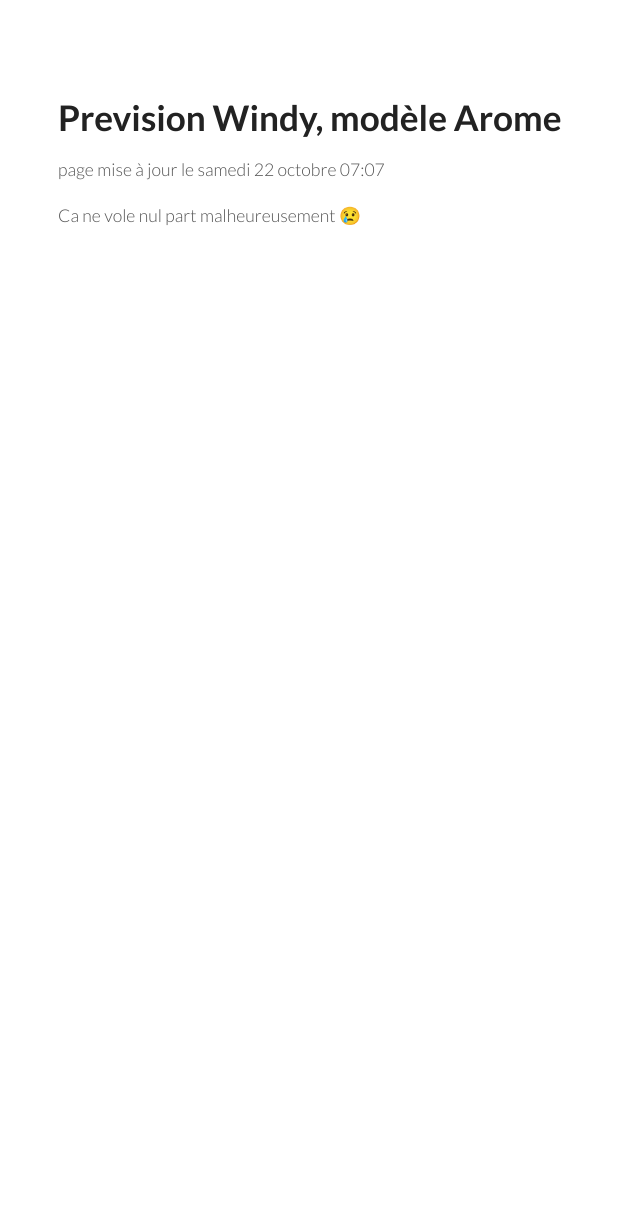
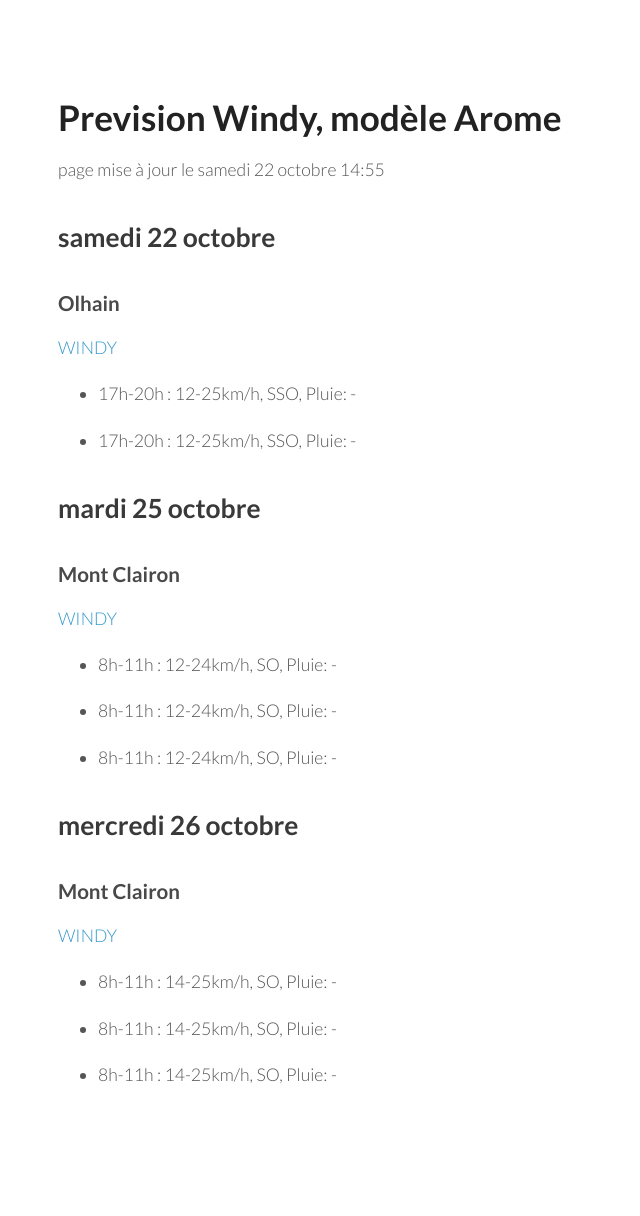
Before and after one commit to parapente-dans-le-nord/parapente-dans-le-nord.github.io, a Jekyll site: the page built from index.markdown, in a window 1280 px wide. Shown: the whole page, without its empty margins (0-640 px from the left). Built offline with Jekyll 4.4.1, drawn with Linux system fonts in a browser that asks for light colours; our own code applies the rules of GitHub Pages for plain Markdown files; before the commit the page ends 900 px from its top, so only the background shows below that.

Commit message:
update index.markdown

```diff
--- a/index.markdown
+++ b/index.markdown
@@ -4,7 +4,44 @@ layout: my-layout
 
 
 # Prevision Windy, modèle Arome
-page mise à jour le samedi 22 octobre 07:07
+page mise à jour le samedi 22 octobre 14:55
 
 
-Ca ne vole nul part malheureusement 😢
+
+## samedi 22 octobre
+
+### Olhain
+
+ [WINDY](https://windy.com/50.434/2.586?50.031,2.587,8,m:e3eagft)
+
+- 17h-20h : 12-25km/h, SSO, Pluie: -
+
+- 17h-20h : 12-25km/h, SSO, Pluie: -
+
+
+
+## mardi 25 octobre
+
+### Mont Clairon
+
+ [WINDY](https://windy.com/49.919/2.729?49.515,2.730,8,m:e2magfH)
+
+- 8h-11h : 12-24km/h, SO, Pluie: -
+
+- 8h-11h : 12-24km/h, SO, Pluie: -
+
+- 8h-11h : 12-24km/h, SO, Pluie: -
+
+
+
+## mercredi 26 octobre
+
+### Mont Clairon
+
+ [WINDY](https://windy.com/49.919/2.729?49.515,2.730,8,m:e2magfH)
+
+- 8h-11h : 14-25km/h, SO, Pluie: -
+
+- 8h-11h : 14-25km/h, SO, Pluie: -
+
+- 8h-11h : 14-25km/h, SO, Pluie: -
```
